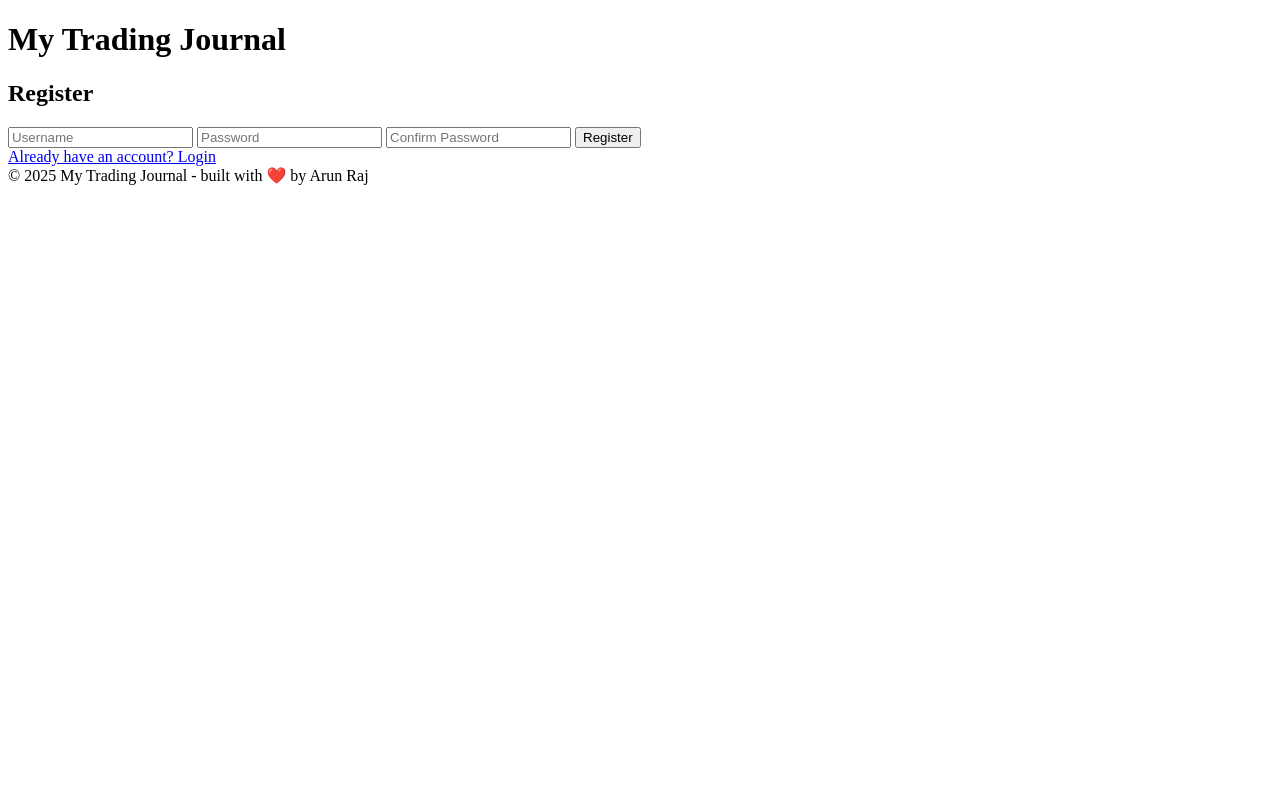
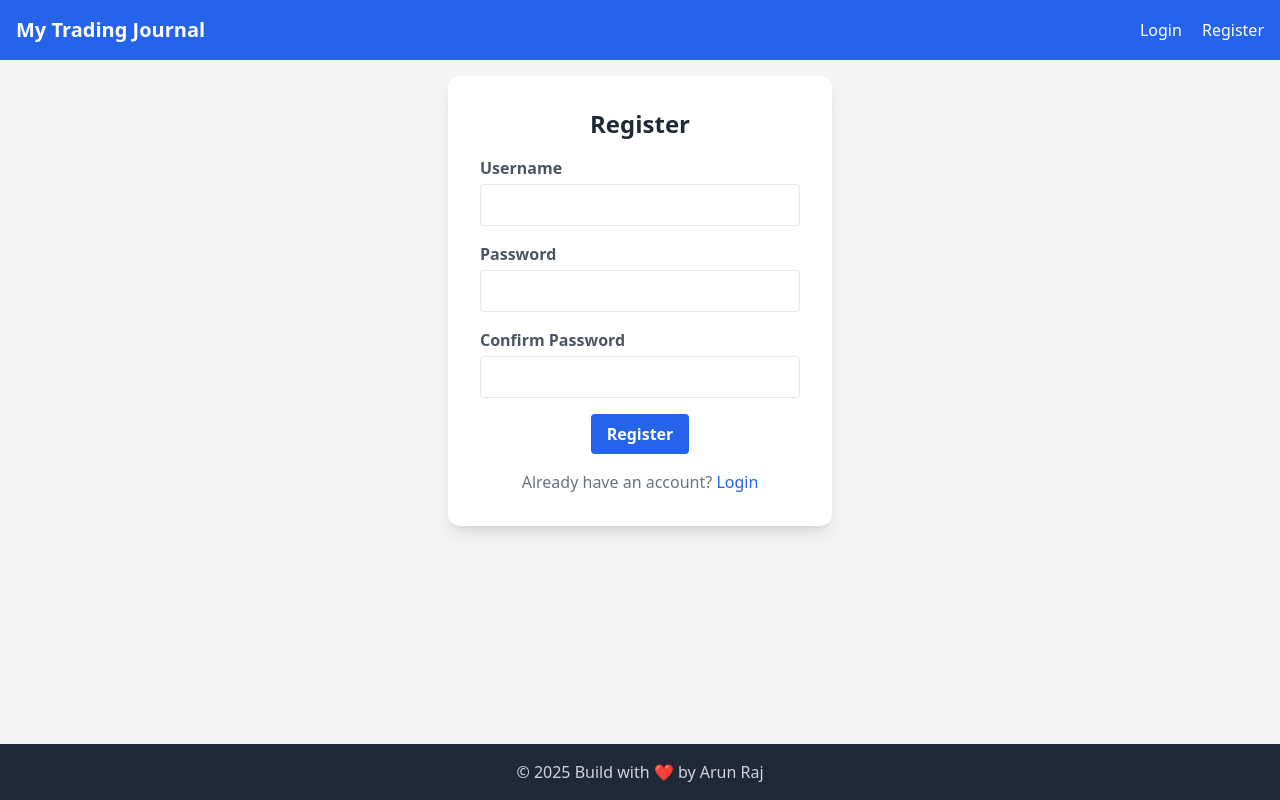
Before and after one commit to BeamingMonkey/option-journal-, a Flask app: page /register in a window 1280 px wide. Run offline with Flask 2, Linux system fonts and the light colour scheme; some libraries are stand-ins or nearby versions.

Commit message:
Update register.html

```diff
--- a/templates/register.html
+++ b/templates/register.html
@@ -1,28 +1,29 @@
-<!DOCTYPE html>
-<html>
-<head>
-    <title>Register - My Trading Journal</title>
-    <link href="https://cdn.tailwindcss.com" rel="stylesheet">
-</head>
-<body class="bg-gray-100 flex items-center justify-center h-screen">
-    <div class="bg-white rounded-lg shadow p-6 w-80">
-        <h1 class="text-2xl font-bold text-center text-blue-600">My Trading Journal</h1>
-        <h2 class="text-xl text-center mt-2">Register</h2>
-        <form method="POST" class="mt-4 space-y-3">
-            <input name="username" placeholder="Username" required
-                   class="w-full p-2 rounded border focus:outline-none focus:border-blue-600" />
-            <input name="password" placeholder="Password" required type="password"
-                   class="w-full p-2 rounded border focus:outline-none focus:border-blue-600" />
-            <input name="confirm" placeholder="Confirm Password" required type="password"
-                   class="w-full p-2 rounded border focus:outline-none focus:border-blue-600" />
-            <button class="bg-green-600 text-white rounded w-full p-2 hover:bg-green-700">Register</button>
-        </form>
-        <div class="text-center mt-3">
-            <a href="{{ url_for('login') }}" class="text-blue-600 hover:underline">Already have an account? Login</a>
-        </div>
+{% extends "base.html" %}
+
+{% block title %}Register - My Trading Journal{% endblock %}
+
+{% block content %}
+<div class="bg-white rounded-xl p-8 shadow-lg max-w-sm w-full">
+  <h2 class="text-2xl font-bold text-gray-800 text-center">Register</h2>
+  <form method="POST" class="mt-4 space-y-4">
+    <div>
+      <label class="block text-gray-600 font-semibold">Username</label>
+      <input name="username" required class="w-full p-2 rounded border mt-1">
     </div>
-    <footer class="text-center mt-4 text-gray-500 text-sm">
-        &copy; 2025 My Trading Journal - built with ❤️ by Arun Raj
-    </footer>
-</body>
-</html>
+    <div>
+      <label class="block text-gray-600 font-semibold">Password</label>
+      <input type="password" name="password" required class="w-full p-2 rounded border mt-1">
+    </div>
+    <div>
+      <label class="block text-gray-600 font-semibold">Confirm Password</label>
+      <input type="password" name="confirm" required class="w-full p-2 rounded border mt-1">
+    </div>
+    <div class="text-center">
+      <button class="bg-blue-600 hover:bg-blue-700 text-white font-bold rounded px-4 py-2">Register</button>
+    </div>
+  </form>
+  <p class="text-center mt-4 text-gray-500">Already have an account?
+    <a href="{{ url_for('login') }}" class="text-blue-600 hover:underline">Login</a>
+  </p>
+</div>
+{% endblock %}
```
